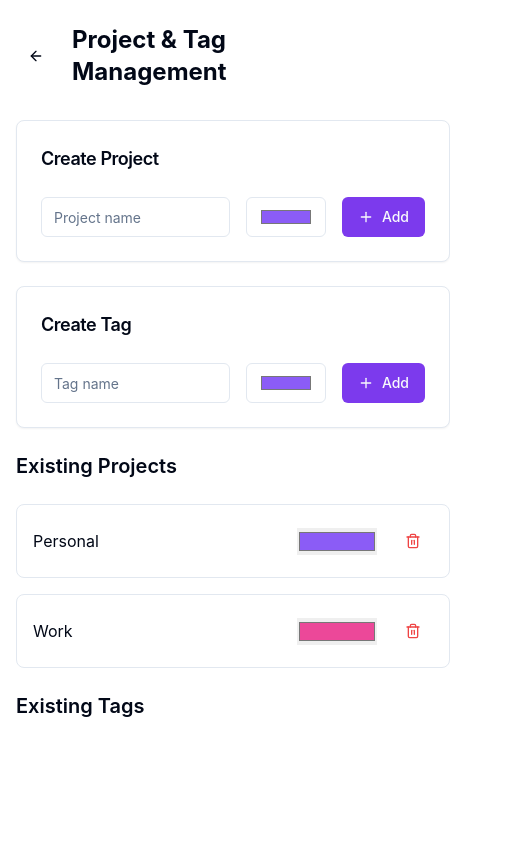
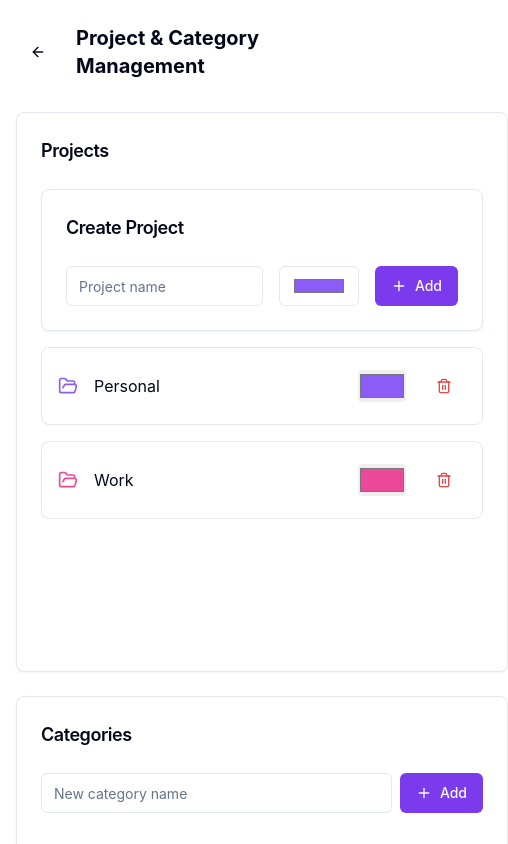
Before and after one commit to akdo3/taskwhisper, a React (Vite) app: page /projects in a window 390 px wide. Shown: the top 844 px of the page, 508 px wide, since content can reach past the window. Built offline with nearby package versions, Linux system fonts and the light colour scheme.

Commit message:
Refactor Project & Tag Management
- Remove the add template functionality and its associated input field.
- Enhance mobile responsiveness and user experience for the Project & Tag Management page.
- Replace the tag creation feature with a category creation feature.
[skip gpt_engineer]

```diff
--- a/src/components/TagCreator.tsx
+++ /dev/null
@@ -1,51 +0,0 @@
-import { useState } from 'react';
-import { Plus } from 'lucide-react';
-import { Button } from '@/components/ui/button';
-import { Input } from '@/components/ui/input';
-import { Card, CardContent, CardHeader, CardTitle } from '@/components/ui/card';
-import { useTodoStore } from '@/store/todoStore';
-import { toast } from 'sonner';
-
-export const TagCreator = () => {
-  const [newTagName, setNewTagName] = useState('');
-  const [newTagColor, setNewTagColor] = useState('#8B5CF6');
-  const { addTag } = useTodoStore();
-
-  const handleAddTag = () => {
-    if (!newTagName.trim()) {
-      toast.error('Please enter a tag name');
-      return;
-    }
-    addTag({ name: newTagName, color: newTagColor });
-    setNewTagName('');
-    toast.success('Tag added successfully');
-  };
-
-  return (
-    <Card>
-      <CardHeader>
-        <CardTitle className="text-lg">Create Tag</CardTitle>
-      </CardHeader>
-      <CardContent className="space-y-4">
-        <div className="flex gap-4">
-          <Input
-            placeholder="Tag name"
-            value={newTagName}
-            onChange={(e) => setNewTagName(e.target.value)}
-            className="flex-1"
-          />
-          <Input
-            type="color"
-            value={newTagColor}
-            onChange={(e) => setNewTagColor(e.target.value)}
-            className="w-20"
-          />
-          <Button onClick={handleAddTag}>
-            <Plus className="h-4 w-4 mr-2" />
-            Add
-          </Button>
-        </div>
-      </CardContent>
-    </Card>
-  );
-};
--- a/src/pages/ProjectManagement.tsx
+++ b/src/pages/ProjectManagement.tsx
@@ -1,9 +1,8 @@
 import { useState } from 'react';
 import { Link } from 'react-router-dom';
-import { ArrowLeft, Trash2, Plus } from 'lucide-react';
+import { ArrowLeft, Trash2, Plus, FolderOpen } from 'lucide-react';
 import { Button } from '@/components/ui/button';
 import { ProjectCreator } from '@/components/ProjectCreator';
-import { TagCreator } from '@/components/TagCreator';
 import { useTodoStore } from '@/store/todoStore';
 import { toast } from 'sonner';
 import {
@@ -16,11 +15,15 @@ import {
   AlertDialogHeader,
   AlertDialogTitle,
 } from "@/components/ui/alert-dialog";
+import { Input } from '@/components/ui/input';
+import { Card, CardContent, CardHeader, CardTitle } from '@/components/ui/card';
+import { ScrollArea } from '@/components/ui/scroll-area';
 
 export default function ProjectManagement() {
-  const { projects, tags, updateProject, updateTag, deleteProject, deleteTag } = useTodoStore();
+  const { projects, categories, updateProject, updateCategory, deleteProject, deleteCategory, addCategory } = useTodoStore();
   const [deleteDialogOpen, setDeleteDialogOpen] = useState(false);
-  const [itemToDelete, setItemToDelete] = useState<{ type: 'project' | 'tag', id: string } | null>(null);
+  const [itemToDelete, setItemToDelete] = useState<{ type: 'project' | 'category', id: string } | null>(null);
+  const [newCategoryName, setNewCategoryName] = useState('');
 
   const handleDelete = () => {
     if (!itemToDelete) return;
@@ -29,38 +32,56 @@ export default function ProjectManagement() {
       deleteProject(itemToDelete.id);
       toast.success('Project deleted successfully');
     } else {
-      deleteTag(itemToDelete.id);
-      toast.success('Tag deleted successfully');
+      deleteCategory(itemToDelete.id);
+      toast.success('Category deleted successfully');
     }
     setDeleteDialogOpen(false);
     setItemToDelete(null);
   };
 
-  const confirmDelete = (type: 'project' | 'tag', id: string) => {
+  const confirmDelete = (type: 'project' | 'category', id: string) => {
     setItemToDelete({ type, id });
     setDeleteDialogOpen(true);
   };
 
+  const handleAddCategory = () => {
+    if (!newCategoryName.trim()) {
+      toast.error('Please enter a category name');
+      return;
+    }
+    addCategory({
+      name: newCategoryName,
+      color: `#${Math.floor(Math.random()*16777215).toString(16)}`,
+      description: ''
+    });
+    setNewCategoryName('');
+    toast.success('Category added successfully');
+  };
+
   return (
-    <div className="container max-w-4xl py-6 space-y-8">
+    <div className="container max-w-4xl py-6 px-4 space-y-8">
       <div className="flex items-center gap-4">
         <Link to="/">
-          <Button variant="ghost" size="icon">
+          <Button variant="ghost" size="icon" className="touch-target">
             <ArrowLeft className="h-4 w-4" />
           </Button>
         </Link>
-        <h1 className="text-2xl font-bold">Project & Tag Management</h1>
+        <h1 className="text-xl sm:text-2xl font-bold">Project & Category Management</h1>
       </div>
 
       <div className="grid gap-6">
+        <Card>
+          <CardHeader>
+            <CardTitle className="text-lg">Projects</CardTitle>
+          </CardHeader>
+          <CardContent>
             <ProjectCreator />
-        <TagCreator />
-
-        <div className="space-y-6">
-          <h2 className="text-xl font-semibold">Existing Projects</h2>
-          <div className="grid gap-4">
+            <ScrollArea className="h-[300px] mt-4">
+              <div className="space-y-4">
                 {projects.map((project) => (
-              <div key={project.id} className="flex items-center gap-4 p-4 border rounded-lg">
+                  <div key={project.id}
+                    className="flex items-center gap-4 p-4 border rounded-lg bg-card hover:bg-accent/50 transition-colors">
+                    <FolderOpen className="h-5 w-5" style={{ color: project.color }} />
                     <input
                       type="text"
                       defaultValue={project.name}
@@ -71,50 +92,71 @@ export default function ProjectManagement() {
                       type="color"
                       defaultValue={project.color}
                       onChange={(e) => updateProject(project.id, { name: project.name, color: e.target.value })}
-                  className="w-20"
+                      className="w-12 h-8 rounded cursor-pointer"
                     />
                     <Button
                       variant="ghost"
                       size="icon"
                       onClick={() => confirmDelete('project', project.id)}
-                  className="text-destructive hover:text-destructive/90"
+                      className="text-destructive hover:text-destructive/90 touch-target"
                     >
                       <Trash2 className="h-4 w-4" />
                     </Button>
                   </div>
                 ))}
               </div>
+            </ScrollArea>
+          </CardContent>
+        </Card>
+
+        <Card>
+          <CardHeader>
+            <CardTitle className="text-lg">Categories</CardTitle>
+          </CardHeader>
+          <CardContent>
+            <div className="flex gap-2">
+              <Input
+                placeholder="New category name"
+                value={newCategoryName}
+                onChange={(e) => setNewCategoryName(e.target.value)}
+                className="flex-1"
+              />
+              <Button onClick={handleAddCategory}>
+                <Plus className="h-4 w-4 mr-2" />
+                Add
+              </Button>
             </div>
-
-        <div className="space-y-6">
-          <h2 className="text-xl font-semibold">Existing Tags</h2>
-          <div className="grid gap-4">
-            {tags.map((tag) => (
-              <div key={tag.id} className="flex items-center gap-4 p-4 border rounded-lg">
+            <ScrollArea className="h-[300px] mt-4">
+              <div className="space-y-4">
+                {categories.map((category) => (
+                  <div key={category.id}
+                    className="flex items-center gap-4 p-4 border rounded-lg bg-card hover:bg-accent/50 transition-colors">
                     <input
                       type="text"
-                  defaultValue={tag.name}
-                  onBlur={(e) => updateTag(tag.id, { name: e.target.value, color: tag.color })}
+                      defaultValue={category.name}
+                      onBlur={(e) => updateCategory(category.id, { name: e.target.value, color: category.color })}
                       className="flex-1 bg-transparent border-none focus:outline-none"
                     />
                     <input
                       type="color"
-                  defaultValue={tag.color}
-                  onChange={(e) => updateTag(tag.id, { name: tag.name, color: e.target.value })}
-                  className="w-20"
+                      defaultValue={category.color}
+                      onChange={(e) => updateCategory(category.id, { name: category.name, color: e.target.value })}
+                      className="w-12 h-8 rounded cursor-pointer"
                     />
                     <Button
                       variant="ghost"
                       size="icon"
-                  onClick={() => confirmDelete('tag', tag.id)}
-                  className="text-destructive hover:text-destructive/90"
+                      onClick={() => confirmDelete('category', category.id)}
+                      className="text-destructive hover:text-destructive/90 touch-target"
                     >
                       <Trash2 className="h-4 w-4" />
                     </Button>
                   </div>
                 ))}
               </div>
-        </div>
+            </ScrollArea>
+          </CardContent>
+        </Card>
       </div>
 
       <AlertDialog open={deleteDialogOpen} onOpenChange={setDeleteDialogOpen}>
```
Lines whose indentation alone changed are shown as unchanged.
